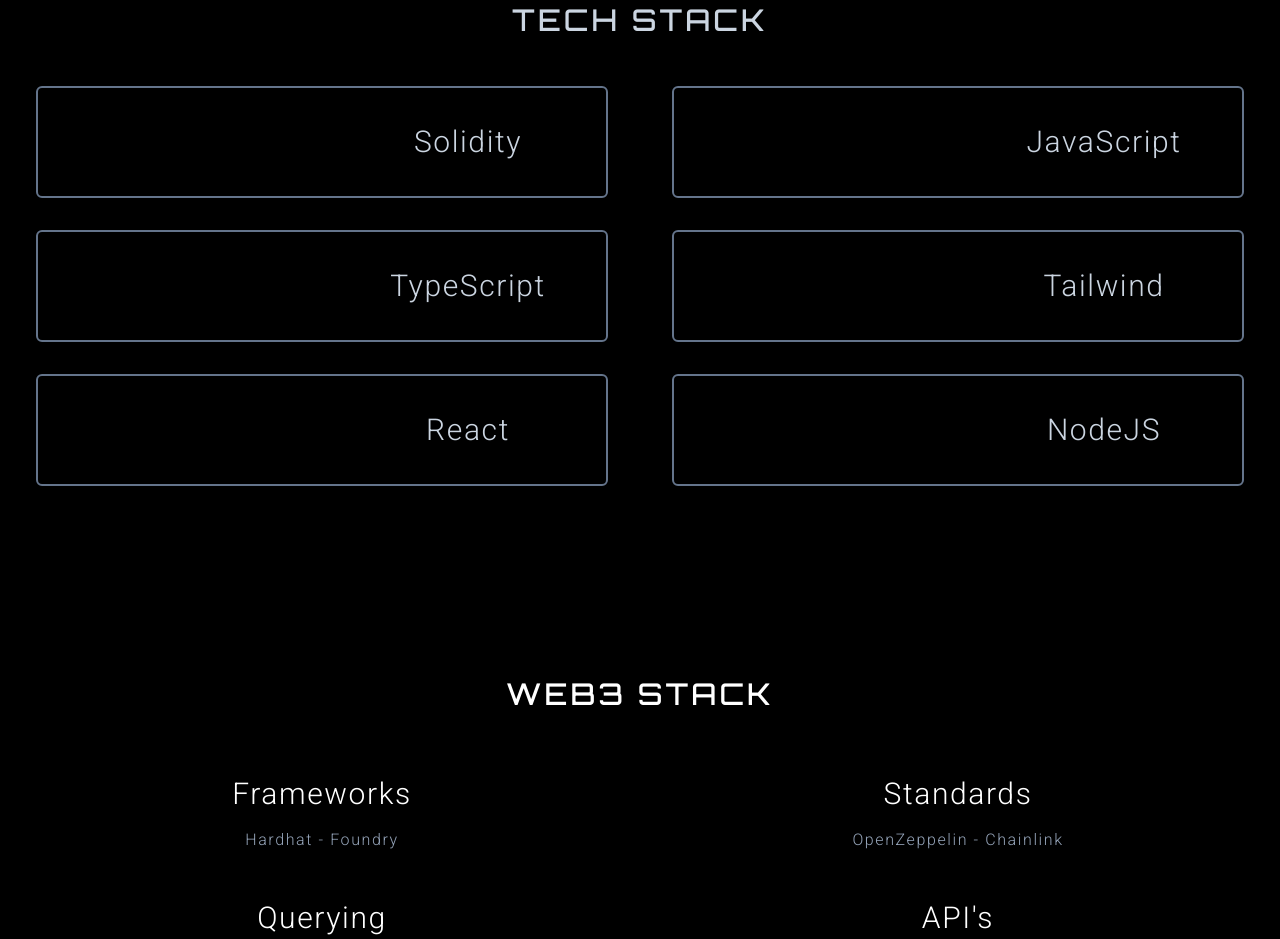
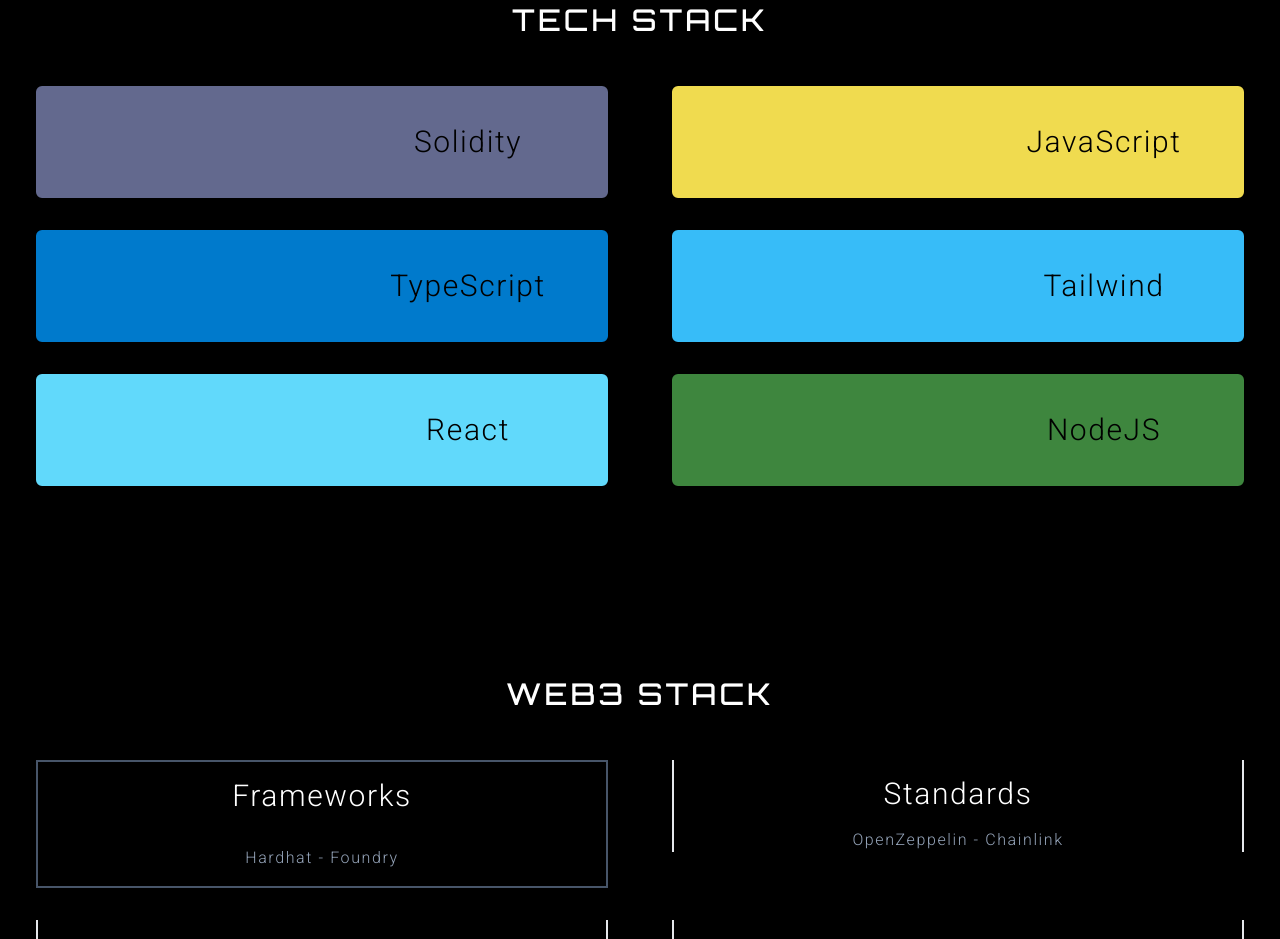
Before and after one commit to gopiinho/devProfile, a Next.js app: page / in a window 1280 px wide. Shown: the part 980-1919 px from the top of the page. Built offline with nearby package versions, Linux system fonts and the light colour scheme.

Commit message:
Skill section tiles with different colour

```diff
--- a/components/Skills.jsx
+++ b/components/Skills.jsx
@@ -3,7 +3,7 @@ import "devicon/devicon.min.css"
 
 const Skills = () => {
   return (
-    <div className="w-full lg:h-screen p-2 text-slate-300">
+    <div className="w-full lg:h-screen p-2 ">
       <div className="max-w-[1240px] mx-auto flex flex-col justify-center h-full ">
         <div className="neonH2 flex items-center justify-center cursor-default">
           <h2 className="text-3xl tracking-widest uppercase text-center my-12 font-cyber">
@@ -11,68 +11,68 @@ const Skills = () => {
           </h2>
         </div>
         <div className="grid md:grid-cols-2 lg:grid-cols-2 gap-8 tracking-widest font-robot">
-          <div className="px-4">
-            <div className="grid grid-cols-2 gap-4 justify-center items-center ease-in duration-300 rounded-md border-slate-500 border-2 hover:shadow-neon-white ">
+          <div className="px-4 text-black hover:text-[#63698E]">
+            <div className="grid grid-cols-2 gap-4 justify-center items-center ease-in duration-300 rounded-md border-[#63698E] bg-[#63698E] hover:bg-black border-2 hover:shadow-neon-sol ">
               <div className="m-auto">
-                <div className="py-6 devicon-solidity-plain text-6xl text-[#d1f7ff] hover:text-[#616161] hover:scale-110 transform duration-700"></div>
+                <div className="py-6 devicon-solidity-plain text-6xl hover:text-slate-400 hover:scale-110 transform duration-700"></div>
               </div>
               <div className=" flex flex-col items-center justify-center">
-                <h2 className="text-3xl">Solidity</h2>
+                <h2 className="text-3xl transform duration-700">Solidity</h2>
               </div>
             </div>
           </div>
 
-          <div className=" px-4">
-            <div className="grid grid-cols-2 gap-4 justify-center items-center ease-in duration-300 rounded-md border-slate-500 border-2 hover:shadow-neon-white ">
+          <div className=" px-4 text-black hover:text-[#f0db4f]">
+            <div className="grid grid-cols-2 gap-4 justify-center items-center ease-in duration-300 rounded-md border-[#f0db4f] bg-[#f0db4f] hover:bg-black  border-2 hover:shadow-neon-yellow ">
               <div className="m-auto">
-                <div className="py-6 devicon-javascript-plain text-6xl text-[#d1f7ff] hover:text-[#f0db4f] hover:scale-110 transform duration-700"></div>
+                <div className="py-6 devicon-javascript-plain text-6xl  hover:text-slate-400 hover:scale-110 transform duration-700"></div>
               </div>
               <div className=" flex flex-col items-center justify-center">
-                <h2 className="text-3xl">JavaScript</h2>
+                <h2 className="text-3xl transform duration-700">JavaScript</h2>
               </div>
             </div>
           </div>
 
-          <div className="px-4">
-            <div className="grid grid-cols-2 gap-4 justify-center items-center ease-in duration-300 rounded-md border-slate-500 border-2 hover:shadow-neon-white ">
+          <div className="px-4 text-black hover:text-[#007ACC]">
+            <div className="grid grid-cols-2 gap-4 justify-center items-center ease-in duration-300 rounded-md border-[#007ACC] bg-[#007ACC] hover:bg-black border-2 hover:shadow-neon-type ">
               <div className="m-auto">
-                <div className=" py-6 devicon-typescript-original text-6xl text-[#d1f7ff] hover:text-[#007ACC] hover:scale-110 transform duration-700"></div>
+                <div className=" py-6 devicon-typescript-original text-6xl hover:text-slate-400 hover:scale-110 transform duration-700"></div>
               </div>
               <div className=" flex flex-col items-center justify-center">
-                <h2 className="text-3xl">TypeScript</h2>
+                <h2 className="text-3xl transform duration-700">TypeScript</h2>
               </div>
             </div>
           </div>
 
-          <div className="px-4 ">
-            <div className="grid grid-cols-2 gap-4 justify-center items-center ease-in duration-300 rounded-md border-slate-500 border-2 hover:shadow-neon-white ">
+          <div className="px-4 text-black hover:text-[#37bcf8]">
+            <div className="grid grid-cols-2 gap-4 justify-center items-center ease-in duration-300 rounded-md border-[#37bcf8] bg-[#37bcf8] hover:bg-black border-2 hover:shadow-neon-tailwind ">
               <div className="m-auto">
-                <div className="py-6 devicon-tailwindcss-plain text-6xl text-[#d1f7ff] hover:text-[#37bcf8] hover:scale-110 transform duration-700"></div>
+                <div className="py-6 devicon-tailwindcss-plain text-6xl hover:text-slate-400 hover:scale-110 transform duration-700"></div>
               </div>
               <div className=" flex flex-col items-center justify-center">
-                <h2 className="text-3xl">Tailwind</h2>
+                <h2 className="text-3xl transform duration-700">Tailwind</h2>
               </div>
             </div>
           </div>
 
-          <div className="px-4">
-            <div className="grid grid-cols-2 gap-4 justify-center items-center ease-in duration-300 rounded-md border-slate-500 border-2 hover:shadow-neon-white ">
+          <div className="px-4  text-black hover:text-[#61d9fb]">
+            <div className="grid grid-cols-2 gap-4 justify-center items-center ease-in duration-300 rounded-md border-[#61d9fb] bg-[#61d9fb] hover:bg-black border-2 hover:shadow-neon-blue ">
               <div className="m-auto">
-                <div className=" py-6 devicon-react-original text-6xl text-[#d1f7ff] hover:text-[#61d9fb] hover:scale-110 transform duration-700"></div>
+                <div className=" py-6 devicon-react-original text-6xl hover:text-slate-400 hover:scale-110 transform duration-700"></div>
               </div>
               <div className=" flex flex-col items-center justify-center">
-                <h2 className="text-3xl">React</h2>
+                <h2 className="text-3xl transform duration-700">React</h2>
               </div>
             </div>
           </div>
 
-          <div className="px-4">
-            <div className="grid grid-cols-2 gap-4 justify-center items-center ease-in duration-300 rounded-md border-slate-500 border-2 hover:shadow-neon-white ">
+          <div className="px-4 text-black hover:text-[#3E863E]">
+            <div className="grid grid-cols-2 gap-4 justify-center items-center ease-in duration-300 rounded-md border-[#3E863E] bg-[#3E863E] hover:bg-black border-2 hover:shadow-neon-green ">
               <div className="m-auto">
-                <div className=" py-6 devicon-nodejs-plain text-6xl text-[#d1f7ff] hover:text-[#3E863E] hover:scale-110 transform duration-700"></div>
+                <div className=" py-6 devicon-nodejs-plain text-6xl  hover:text-slate-400  hover:scale-110 transform duration-700"></div>
               </div>
               <div className=" flex flex-col items-center justify-center">
-                <h2 className="text-3xl">NodeJS</h2>
+                <h2 className="text-3xl transform duration-700">NodeJS</h2>
               </div>
             </div>
           </div>
--- a/components/Web3.jsx
+++ b/components/Web3.jsx
@@ -11,18 +11,18 @@ const Web3 = () => {
         </div>
         <div className="grid md:grid-cols-2 lg-grid-cols-3 gap-8 tracking-widest font-robot">
           <div className="px-4">
-            <div className=" justify-center items-center ease-in  hover:shadow-neon-white ">
+            <div className=" justify-center items-center ease-in border-2 border-slate-600 hover:border-[#ff2a6d] duration-300">
               <div className=" flex flex-col items-center justify-center py-4">
                 <h2 className="text-3xl ">Frameworks</h2>
               </div>
-              <div className="text-center text-slate-400">
+              <div className="text-center text-slate-400 py-4">
                 <p>Hardhat - Foundry </p>
               </div>
             </div>
           </div>
 
           <div className="px-4">
-            <div className=" justify-center items-center ease-in  hover:shadow-neon-white ">
+            <div className=" justify-center items-center ease-in  border-x-2 ">
               <div className=" flex flex-col items-center justify-center py-4">
                 <h2 className="text-3xl">Standards</h2>
               </div>
@@ -33,7 +33,7 @@ const Web3 = () => {
           </div>
 
           <div className="px-4">
-            <div className=" justify-center items-center ease-in  hover:shadow-neon-white ">
+            <div className=" justify-center items-center ease-in  border-x-2 ">
               <div className=" flex flex-col items-center justify-center py-4">
                 <h2 className="text-3xl ">Querying</h2>
               </div>
@@ -44,7 +44,7 @@ const Web3 = () => {
           </div>
 
           <div className="px-4">
-            <div className=" justify-center items-center ease-in  hover:shadow-neon-white ">
+            <div className=" justify-center items-center ease-in  border-x-2 ">
               <div className=" flex flex-col items-center justify-center py-4">
                 <h2 className="text-3xl ">API's</h2>
               </div>
--- a/styles/globals.css
+++ b/styles/globals.css
@@ -58,4 +58,8 @@
       calc(var(--primary-lightness, 50) * 0.6%)
     );
   }
+
+  .blocks:hover {
+    color: #fff;
+  }
 }
--- a/tailwind.config.js
+++ b/tailwind.config.js
@@ -30,10 +30,22 @@ module.exports = {
 
       boxShadow: {
         "neon-white": "0px 0px 20px  #fff",
+        "neon-yellow": "0px 0px 20px #f0db4f",
+        "neon-blue": "0px 0px 20px #61d9fb",
+        "neon-tailwind": "0px 0px 20px #37bcf8",
+        "neon-sol": "0px 0px 20px #63698E",
+        "neon-green": "0px 0px 20px #3E863E",
+        "neon-type": "0px 0px 20px #007ACC",
       },
 
       borderColor: {
         "neon-white": "#fff",
+        "neon-yellow": "#f0db4f",
+        "neon-blue": "#61d9fb",
+        "neon-tailwind": "#37bcf8",
+        "neon-sol": "#63698E",
+        "neon-green": "#3E863E",
+        "neon-type": "#007ACC",
       },
 
       colors: {
```
